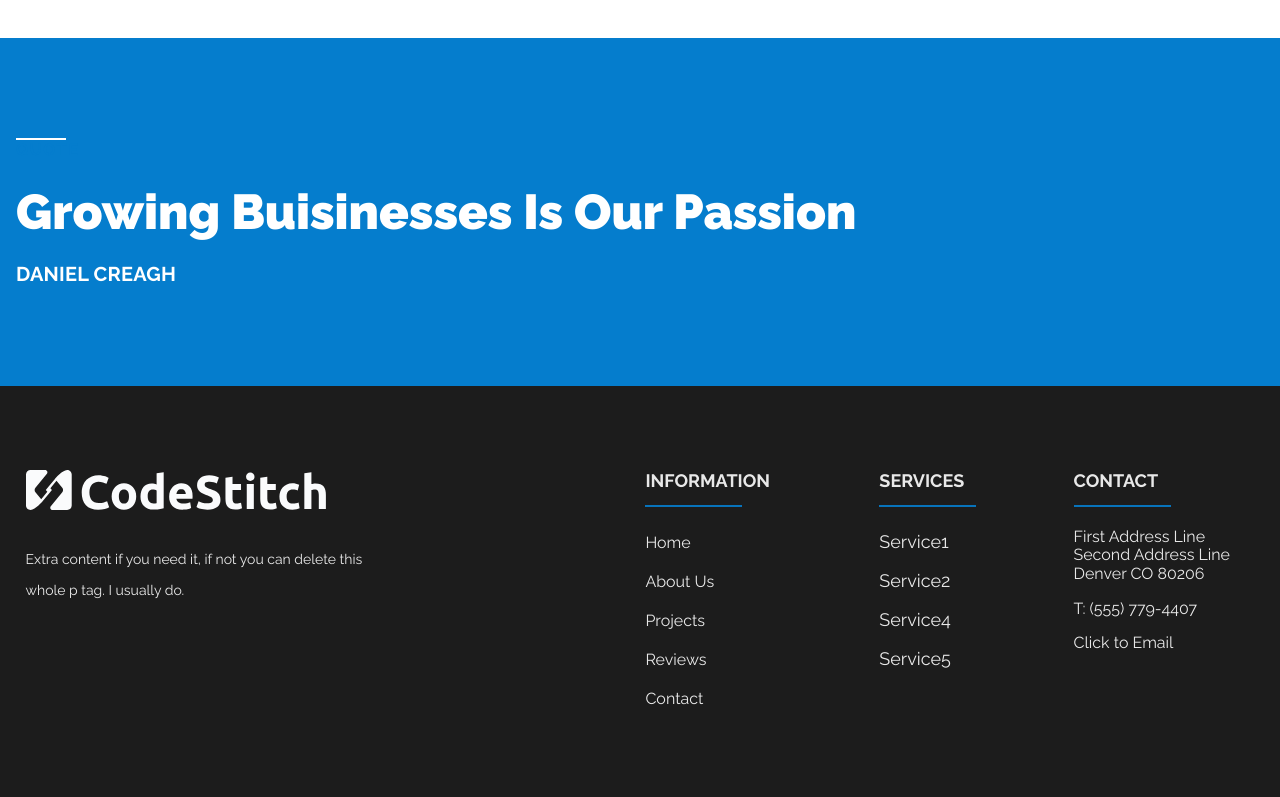
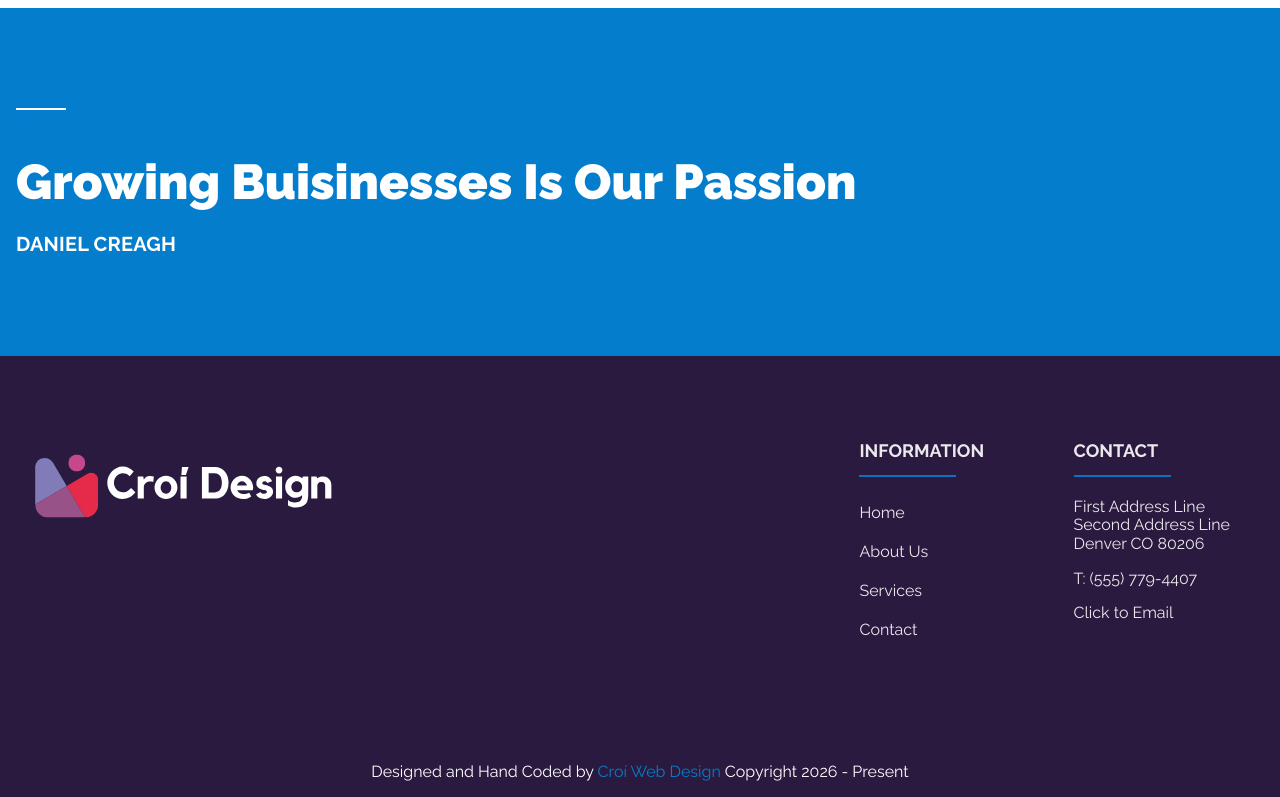
Before and after one commit to Rank1Dev/Cro--left, an Eleventy site: page src/content/pages/about.html in a window 1280 px wide. Shown: the part 2000-2797 px from the top of the page. Built offline with nearby package versions, Linux system fonts and the light colour scheme; Eleventy itself is replaced by a stand-in of ours; files that its build step writes are made by us from their sources.

Commit message:
updated stuff

```diff
--- a/src/_includes/components/footer.html
+++ b/src/_includes/components/footer.html
@@ -5,13 +5,16 @@
 <footer id="footer">
     <div class="container">
         <div class="left-section">
-            <a class="logo" href="/"><img loading="lazy" decoding="async" src="/assets/svgs/logo-white.svg" alt="logo" width="264" height="78"></a>
-            <p>
-                Extra content if you need it, if not you can delete this whole p tag. I usually do.
-            </p>
+            <a class="logo" href="/"><img loading="lazy" decoding="async" src="/assets/svgs/croi-dark.svg" alt="logo" width="264" height="78"></a>
         </div>
         <div class="right-section">
             <div class="lists">
+                <ul>
+                    <li>
+                        <h2 class="hidden">Information</h2>
+                    </li>
+
+                </ul>
                 <ul>
                     <li>
                         <h2>Information</h2>
@@ -23,23 +26,11 @@
                         <a href="/about">About Us</a>
                     </li>
                     <li>
-                        <a href="/projects">Projects</a>
-                    </li>
-                    <li>
-                        <a href="/testimonials">Reviews</a>
+                        <a href="/services">Services</a>
                     </li>
                     <li>
                         <a href="/contact">Contact</a>
                     </li>
-                </ul>
-                <ul>
-                    <li>
-                        <h2>Services</h2>
-                    </li>
-                    <li>Service1</li>
-                    <li>Service2</li>
-                    <li>Service4</li>
-                    <li>Service5</li>
                 </ul>
                 <ul>
                     <li>
@@ -70,7 +61,7 @@
 
     <div class="credit">
         <span>Designed and Hand Coded by</span>
-        <a href="/" target="_blank" rel="noopener">Your Company Name</a>
+        <a href="/" target="_blank" rel="noopener">Croí Web Design</a>
         <span class="copyright">
             Copyright {% year %} - Present</span>
     </div>
--- a/src/_includes/components/header.html
+++ b/src/_includes/components/header.html
@@ -30,7 +30,7 @@
     </div>
     <div class="cs-container">
         <!--Nav Logo-->
-        <a href="" class="cs-logo" aria-label="back to home">
+        <a href="/" class="cs-logo" aria-label="back to home">
             <img src="/assets/svgs/croi-blue-cropped.svg" alt="logo" width="197" height="43" aria-hidden="true" decoding="async">
         </a>
         <!--Navigation List-->
@@ -61,16 +61,16 @@
                             Services
                         </a>
                     </li>
-                    <li class="cs-li">
+                    <!-- <li class="cs-li">
                         <a href="" class="cs-li-link">
                             Blog
                         </a>
-                    </li>
+                    </li> -->
 
                 </ul>
             </div>
         </nav>
-        <a href="" class="cs-button-solid cs-nav-button">Contact Us</a>
+        <a href="/contact" class="cs-button-solid cs-nav-button">Contact Us</a>
         <!--Dark Mode toggle, uncomment button code if you want to enable a dark mode toggle-->
         <!-- <button id="dark-mode-toggle" aria-label="dark mode toggle">
             <svg class="cs-moon" xmlns="http://www.w3.org/2000/svg" viewBox="0 0 480 480" style="enable-background:new 0 0 480 480" xml:space="preserve"><path d="M459.782 347.328c-4.288-5.28-11.488-7.232-17.824-4.96-17.76 6.368-37.024 9.632-57.312 9.632-97.056 0-176-78.976-176-176 0-58.4 28.832-112.768 77.12-145.472 5.472-3.712 8.096-10.4 6.624-16.832S285.638 2.4 279.078 1.44C271.59.352 264.134 0 256.646 0c-132.352 0-240 107.648-240 240s107.648 240 240 240c84 0 160.416-42.688 204.352-114.176 3.552-5.792 3.04-13.184-1.216-18.496z"/></svg>
--- a/src/assets/sass/about.scss
+++ b/src/assets/sass/about.scss
@@ -549,6 +549,7 @@
             margin: 0 0 calc(12 / 16 * 1rem) 0;
             color: var(--headerColor);
             transition: color 0.3s;
+            width: 1000px;
         }
 
         .cs-item-text {
--- a/src/assets/sass/root.scss
+++ b/src/assets/sass/root.scss
@@ -109,6 +109,9 @@ body {
       z-index: -1;
       transition: width 0.3s;
     }
+    .cs-light {
+      color: var(--primary);
+    }
   }
   /* Fonts and general styles */
   @media only screen and (min-width: 0em) {
@@ -1355,7 +1358,7 @@ body {
     #footer {
       font-size: min(4vw, 1.2em);
       padding: 5.25rem 0 1.25rem;
-      background: #1c1c1c;
+      background: #2A1A3F;
     }
     #footer .left-section {
       text-align: center;
@@ -1372,7 +1375,7 @@ body {
     }
     #footer .left-section .logo img {
       width: auto;
-      height: 100%;
+      height: 230%;
       display: block;
     }
     #footer .left-section p {
@@ -1563,6 +1566,8 @@ body {
 
 
   /*# sourceMappingURL=root.css.map */
-  span {
-    color:var(--primary)
-  }
+
+
+  .hidden {
+    opacity: 0;
+  }
--- a/src/content/pages/about.html
+++ b/src/content/pages/about.html
@@ -82,7 +82,7 @@ eleventyNavigation:
     <div class="cs-container">
         <div class="cs-content">
             <span class="cs-topper">Our Services</span>
-            <h2 class="cs-title">We Deliver <span>Results </span></h2>
+            <h2 class="cs-title">We Deliver <span class="cs-light">Results </span></h2>
             <p class="cs-text">
                 At Croi, we understand that each individual buisienss is different, and we remember this in each of our designs. Thats why each of our websites is uniquely tailored to the needs of your business.
             </p>
```
Also changed, not shown: src/index.html (+2 -2 lines), src/assets/css/about.css, src/assets/css/root.css, src/assets/svgs/Croi-gray.svg (added), src/assets/svgs/croi-dark.svg (added), src/assets/svgs/croi-white.svg (added), 3 other files.
